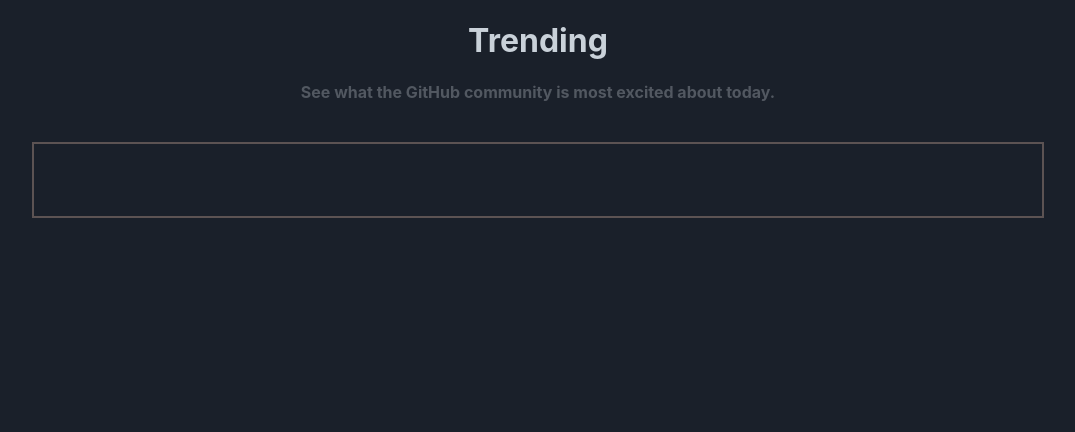
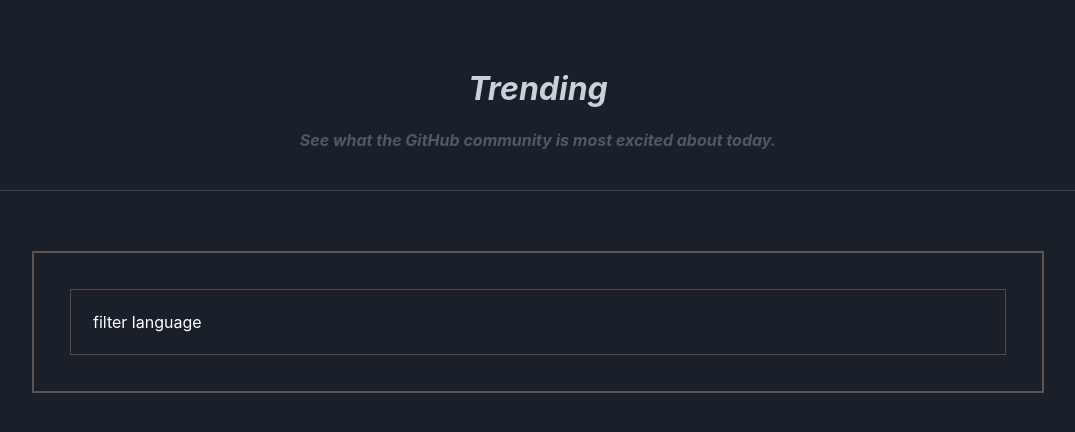
Before and after one commit to divvya007/whats-trending-on-GitHub, a plain HTML site: page index.html in a window 1280 px wide. Shown: the whole page, without its empty margins (102-1177 px from the left). Drawn offline with Linux system fonts and the light colour scheme; no server answers.

Commit message:
div for filtering language

```diff
--- a/js/list.js
+++ b/js/list.js
@@ -1,7 +1,11 @@
 function List(mainContainer) {
   this.listEl = document.createElement("div");
   this.boxHead = document.createElement("div");
-  this.boxHead.className = "box-header";
+  this.boxHead.className = "listEl__box-header";
+  this.spokenLanguage = document.createElement("div");
+  this.spokenLanguage.className = "listEl__box-header__spoken-lang";
+  this.spokenLanguage.innerText = "filter language";
+  this.boxHead.append(this.spokenLanguage);
   this.listEl.append(this.boxHead);
   this.listEl.className = "listElDiv";
   this.trendingDataList = [];
--- a/style.css
+++ b/style.css
@@ -33,6 +33,7 @@ h4 {
 }
 
 .outer-div__size {
+  margin-top: 20px;
   padding-top: 40px !important;
   padding-left: 16px !important;
   padding-right: 16px !important;
@@ -44,11 +45,14 @@ h4 {
   border: 2px solid rgb(70, 69, 69);
   padding: 25px;
 }
-#text-box {
+.text-box {
+  padding: 5%;
+  border-bottom: 1px solid rgb(70, 69, 69);
   align-content: center;
   font-weight: 800;
   font-style: italic;
-  padding: 5%;
+  padding-top: 40px;
+  padding-bottom: 40px;
 }
 
 .repoHead--blue {
@@ -115,7 +119,7 @@ h4 {
   border: 1px solid white;
 }
 
-.box-header {
+.listEl__box-header {
   border: 2px solid rgb(92, 83, 83);
   color: white;
   max-width: 1012px;
@@ -123,3 +127,7 @@ h4 {
   margin-right: 0px;
   padding: 36px;
 }
+.listEl__box-header__spoken-lang {
+  padding: 22px;
+  border: 1px solid rgb(92, 72, 72);
+}
```
Also changed, not shown: index.html (+4 -2 lines).
